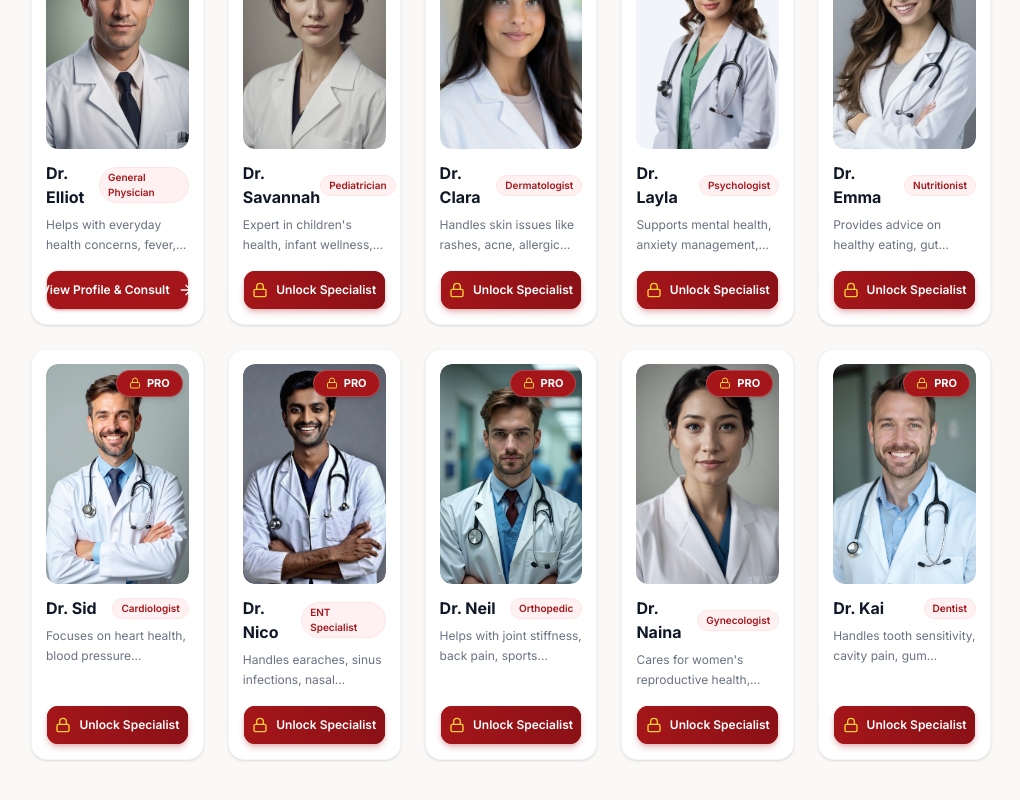
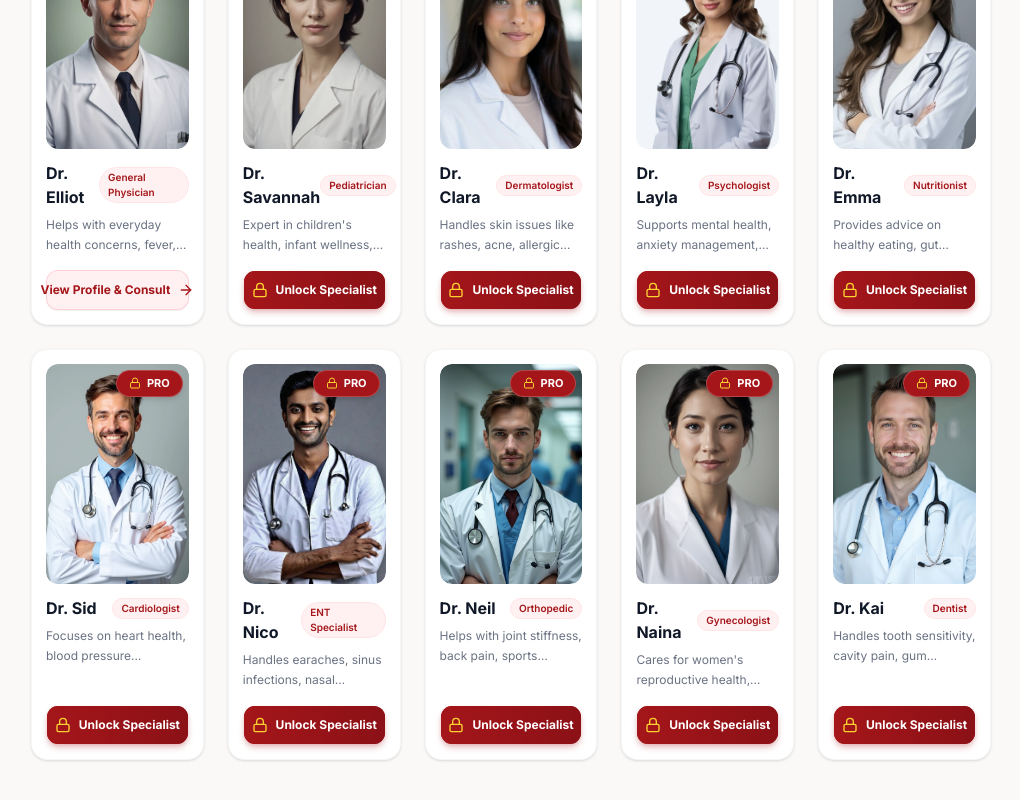
Before and after one commit to Itssanthoshhere/Medi-Voice-AI, a Next.js app: page /dashboard in a window 1280 px wide. Shown: the part 1134-1934 px from the top of the page, without its empty margins (129-1149 px from the left). Built offline with nearby package versions, Linux system fonts and the light colour scheme; no server answers.

Commit message:
fix: ensure high contrast bold text visibility on doctor card button hover states

```diff
--- a/app/(routes)/dashboard/_components/DoctorAgentCard.tsx
+++ b/app/(routes)/dashboard/_components/DoctorAgentCard.tsx
@@ -126,10 +126,10 @@ function DoctorAgentCard({ doctorAgent }: DoctorAgentCardProps) {
               e.stopPropagation();
               handleCardClick();
             }}
-            className={`w-full flex items-center justify-center gap-2 font-semibold text-xs h-10 rounded-xl transition-all shadow-sm ${
+            className={`w-full flex items-center justify-center gap-2 font-bold text-xs h-10 rounded-xl transition-all shadow-2xs ${
               isLocked
-                ? "bg-gradient-to-r from-[#a4161a] to-[#8b1116] hover:from-[#8b1116] hover:to-[#720e12] text-white shadow-md shadow-[#a4161a]/20"
-                : "bg-primary hover:bg-primary/90 text-white shadow-primary/20"
+                ? "bg-gradient-to-r from-[#a4161a] to-[#8b1116] hover:from-[#8b1116] hover:to-[#720e12] !text-white shadow-md shadow-[#a4161a]/20"
+                : "bg-rose-50 hover:bg-[#a4161a] text-[#a4161a] hover:!text-white border border-rose-200/90 hover:border-[#a4161a]"
             }`}
           >
             {isLocked ? (
--- a/app/page.tsx
+++ b/app/page.tsx
@@ -931,12 +931,11 @@ function SpecialistRoster() {
             <div className="pt-3 mt-3 border-t border-gray-200/80">
               <Button
                 size="sm"
-                variant="outline"
                 onClick={(e) => {
                   e.stopPropagation();
                   handleCardClick(doctor);
                 }}
-                className="w-full text-xs font-semibold h-7 rounded-lg text-primary border-primary/30 hover:bg-primary hover:text-white"
+                className="w-full text-xs font-bold h-8 rounded-xl bg-rose-50 text-[#a4161a] border border-rose-200/90 hover:bg-[#a4161a] hover:!text-white hover:border-[#a4161a] transition-all duration-200 shadow-2xs"
               >
                 View Profile & Consult
               </Button>
```
